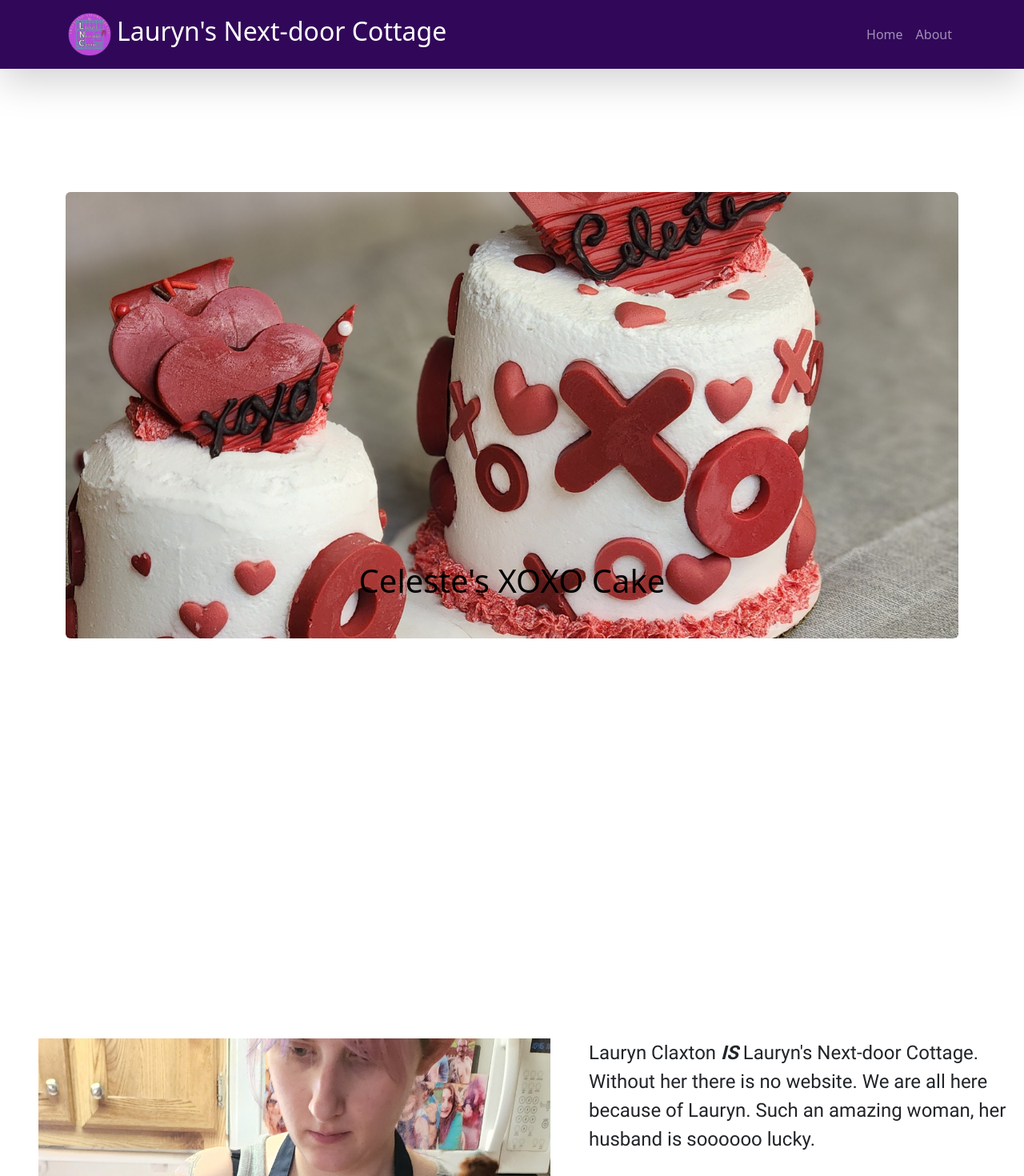
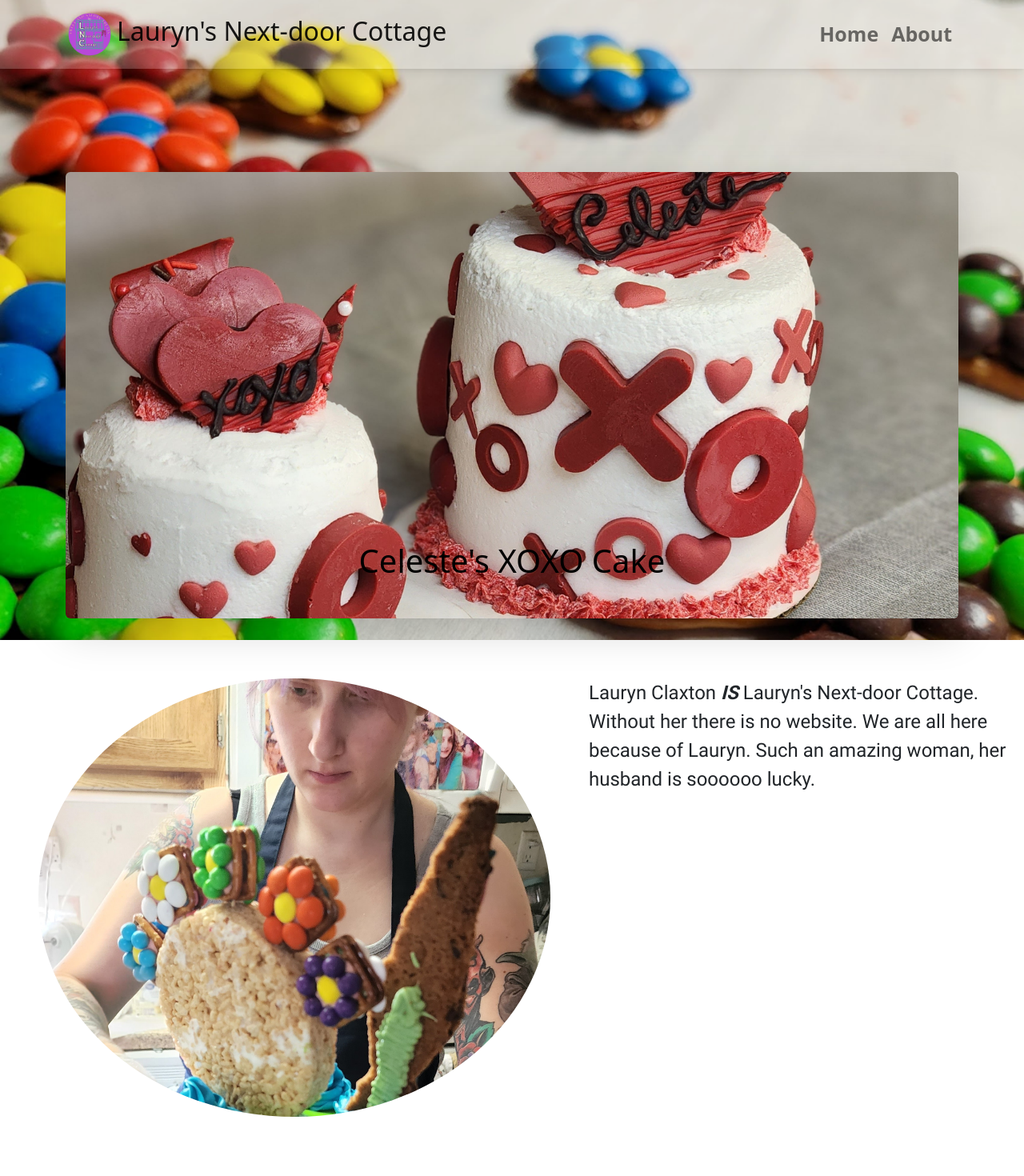
Before and after one commit to JRCcoding/lnctreats, a React (Create React App) app: page / in a window 1280 px wide. Shown: the top 1470 px of the page at 80% size. After the commit the page ends 1396 px from the top, so only its background shows below. Built offline with nearby package versions, Linux system fonts and the light colour scheme.

Commit message:
clean up whats with the shadow though

```diff
--- a/src/App.css
+++ b/src/App.css
@@ -7,17 +7,30 @@
 
 
 .intro {
-  margin-top: 15%;
+  background-image: url(./Images/foodcropped.png);
+  background-repeat: no-repeat;
+  background-size: cover;
+  height: 100vh;
 }
 .navi {
-  background-color: #310859;
+  /* background-color: rgb(49, 8, 89, .9); */
+  background-color: rgb(255, 255, 255, .2)
+}
+.navlinks {
+  font-size: 25px;
+  font-weight: 800;
+}
+.carousel {
+  margin-top: 15%;
 }
 .about-text {
   font-family: Roboto, sans-serif;
   font-size: 1.5rem;
 }
-.about {
-  margin-top: 500px;
+
+#profileimg {
+  border-radius: 50%;
+  box-shadow: 4px 4px 4px rgb(255, 255, 255);
 }
 
 /* COLORS
--- a/src/Components/About.js
+++ b/src/Components/About.js
@@ -4,7 +4,7 @@ import Profile from '../Images/maybeprofile.jpg'
 const About = () => {
   return (
     <div className='d-flex about' id='about'>
-      <img src={Profile} alt='...' className='w-50 d-block-inline ms-5' />
+      <img src={Profile} alt='...' className='w-50 d-block-inline ms-5' id='profileimg' />
       <p className='align-top ms-5 about-text'>
         Lauryn Claxton{' '}
         <b>
--- a/src/Components/Intro.js
+++ b/src/Components/Intro.js
@@ -9,7 +9,7 @@ const Intro = () => {
   return (
     <div className='intro mb-5 pt-5' id='intro'>
       <Container>
-        <MDBCarousel carousel-fade>
+        <MDBCarousel carousel-fade className='carousel shadow-lg'>
           <MDBCarouselItem
             className='w-100 d-block rounded'
             itemId={1}
--- a/src/Components/Navi.js
+++ b/src/Components/Navi.js
@@ -5,7 +5,7 @@ import { Navbar, Nav } from 'react-bootstrap'
 function Navi() {
   return (
     <>
-      <Navbar className='navi shadow-lg p-2' variant='dark' fixed='top'>
+      <Navbar className='navi' variant='light' fixed='top'>
         <Container>
           <Navbar.Brand href='#intro'>
             <img
@@ -21,7 +21,7 @@ function Navi() {
           </Navbar.Brand>
           <Navbar.Toggle aria-controls='basic-navbar-nav' />
           <Navbar.Collapse id='basic-navbar-nav'>
-            <Nav className='ms-auto'>
+            <Nav className='ms-auto navlinks'>
               <Nav.Link href='#intro'>Home</Nav.Link>
               <Nav.Link href='#about'>About</Nav.Link>
               {/* <NavDropdown title='Dropdown' id='basic-nav-dropdown'>
```
Also changed, not shown: src/Images/foodcropped.png (added).
